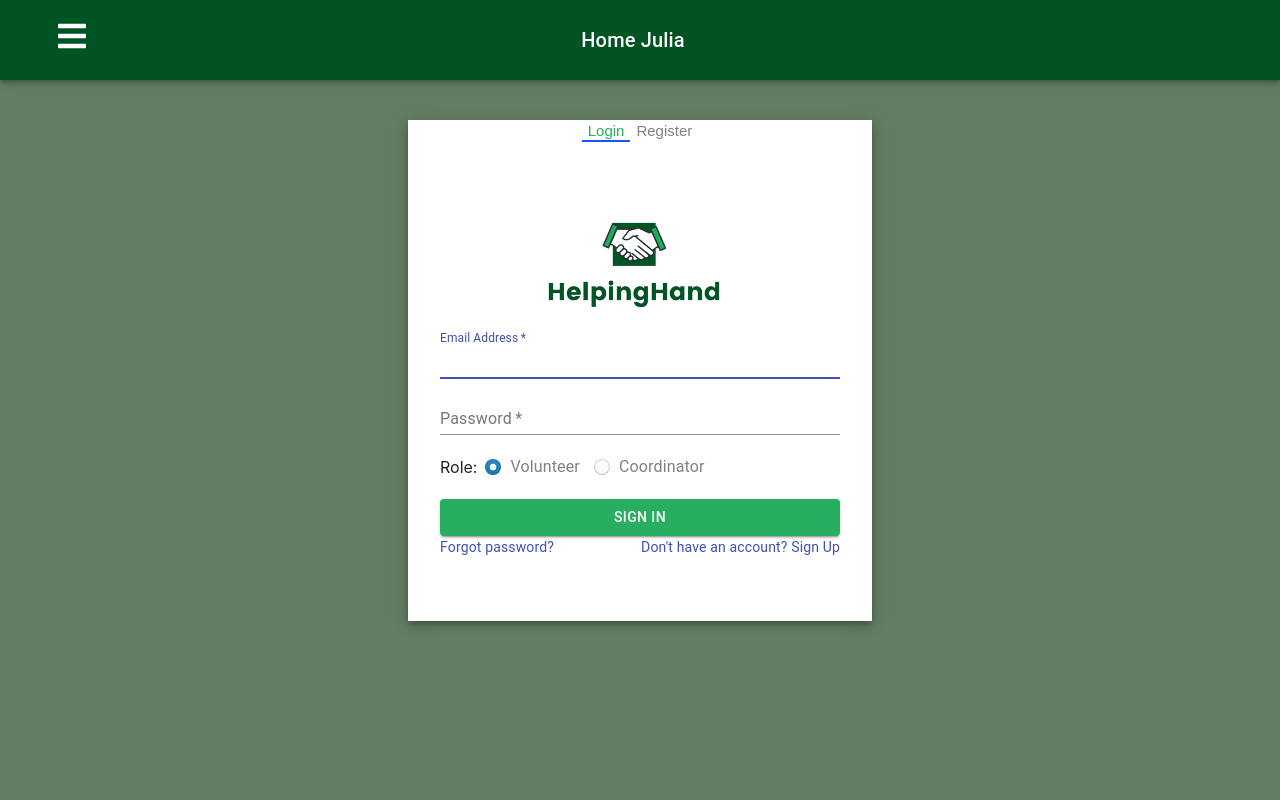
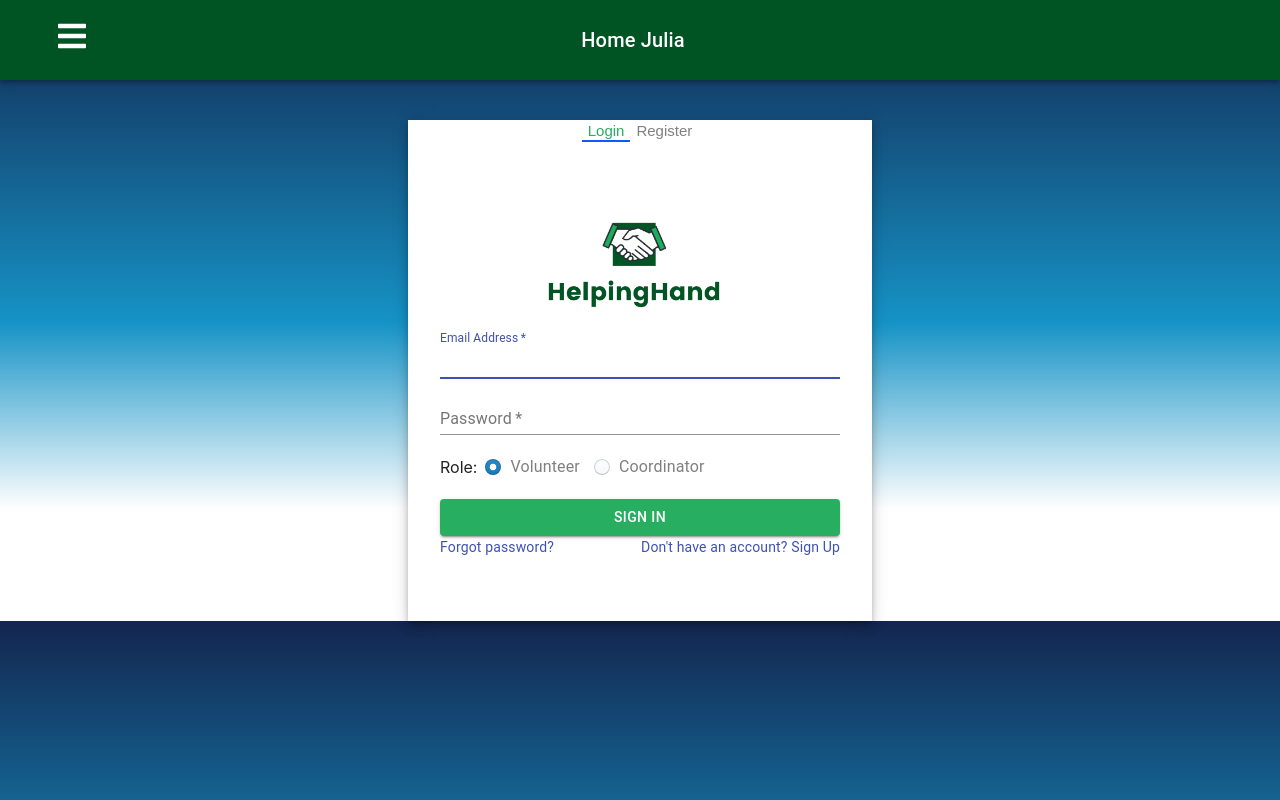
Before and after one commit to amandanisen/cop4331-helpinghand, a React (Create React App) app in the folder frontend/: page / in a window 1280 px wide. Built offline with nearby package versions, Linux system fonts and the light colour scheme.

Commit message:
no message

```diff
--- a/frontend/src/components/home/homepage.css
+++ b/frontend/src/components/home/homepage.css
@@ -1,3 +1,3 @@
 body {
-    background: #637d63;
+    background: linear-gradient(180deg, rgba(19,38,79,1) 0%, rgba(22,147,198,1) 52%, rgba(255,255,255,0) 82%);
   }
```
